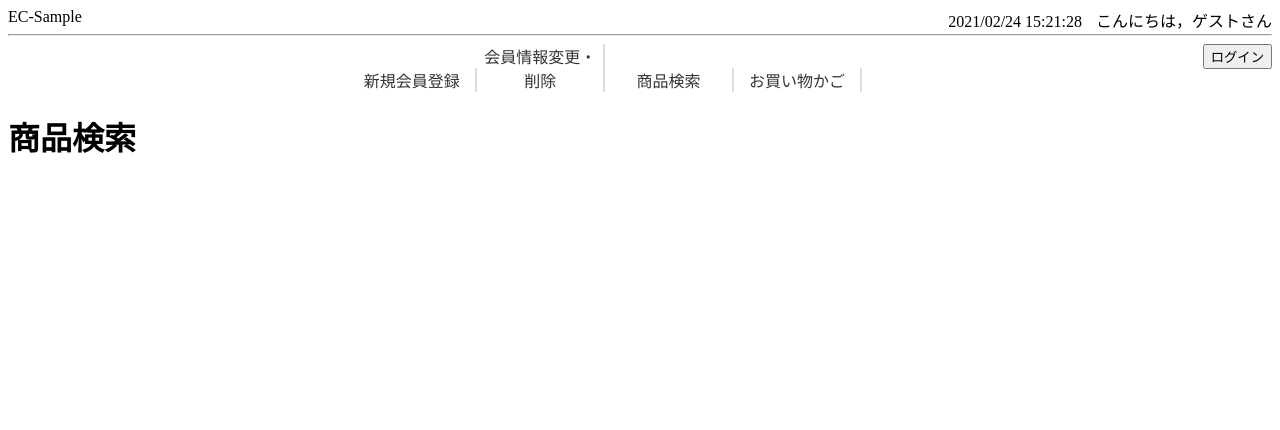
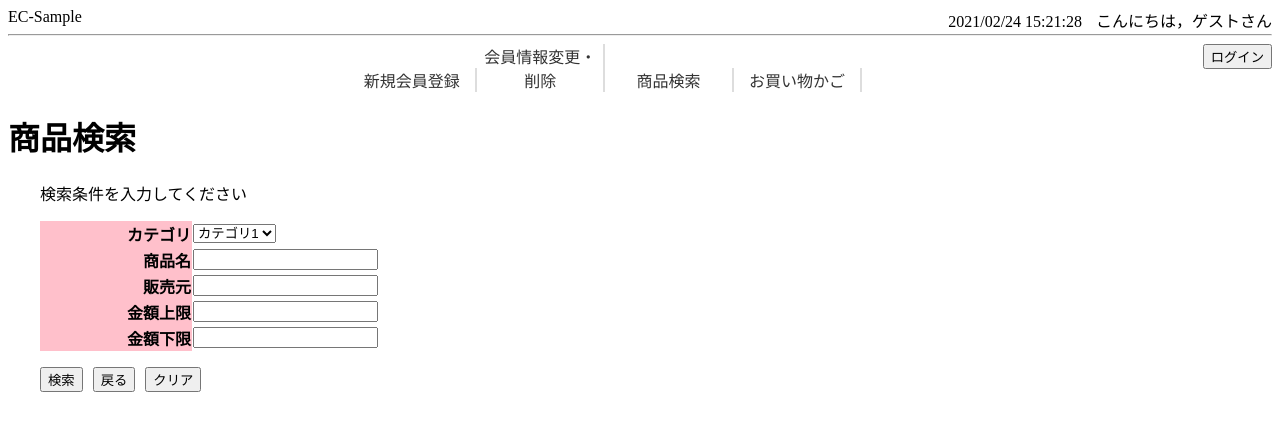
Before and after one commit to hiromu-saito/ec-sample, a Vue app in the folder ec-front/: page /search in a window 1280 px wide. Shown: the top 430 px of the page. Built offline with nearby package versions, Linux system fonts and the light colour scheme.

Commit message:
create search base

```diff
--- a/ec-front/src/views/Search.vue
+++ b/ec-front/src/views/Search.vue
@@ -1,12 +1,142 @@
 <template>
-  <h1>商品検索</h1>
+  <div>
+    <h1>商品検索</h1>
+    <div class="search">
+      <p>検索条件を入力してください</p>
+      <table>
+        <tr>
+          <th>カテゴリ</th>
+          <td>
+            <select>
+              <option
+                v-for="(category,index) in categories"
+                :value="category"
+                :key="index">
+                {{category}}
+              </option>
+            </select>
+          </td>
+        </tr>
+        <tr>
+          <th>商品名</th>
+          <td><input/></td>
+        </tr>
+        <tr>
+          <th>販売元</th>
+          <td><input/></td>
+        </tr>
+        <tr>
+          <th>金額上限</th>
+          <td><input/></td>
+        </tr>
+        <tr>
+          <th>金額下限</th>
+          <td><input/></td>
+        </tr>
+      </table>
+      <p>
+        <button @click="search">検索</button>
+        <button @click="$router.push('/')">戻る</button>
+        <button>クリア</button>
+      </p>
+    </div>
+    <div v-if="searched" class="search_list">
+      商品一覧
+      <p class="page">
+        <span>&lt;&lt;</span>
+        <span>&lt;</span>
+        1/n
+        <span>&gt;&gt;</span>
+        <span>&gt;</span>
+      </p>
+      <table>
+        <thead>
+          <tr>
+            <th>選択</th>
+            <th>商品コード</th>
+            <th>商品名</th>
+            <th>販売元</th>
+            <th>金額（単価）</th>
+            <th>メモ</th>
+            <th>購入数</th>
+          </tr>
+        </thead>
+        <tbody>
+          <tr>
+            <td><input type="checkbox"/></td>
+            <td>0000-0000</td>
+            <td>商品001</td>
+            <td>販売元001</td>
+            <td>1000</td>
+            <td>素晴らしい商品</td>
+            <td><input/></td>
+          </tr>
+        </tbody>
+      </table>
+      <button>お買い物かごにいれる</button>
+    </div>
+  </div>
 </template>
 
 <script>
 export default {
   name: "Search",
+  data(){
+    return{
+      searched:false,
+      categories:[]
+    }
+  },
+  methods:{
+    search(){
+      //API呼び出し
+      this.searched = true
+    }
+  },
+  beforeRouteEnter(to,from,next){
+    //API呼び出してカテゴリを取得
+    //仮実装
+    next(vm =>{
+      vm.categories =  ['カテゴリ1','カテゴリ2','カテゴリ3']
+    })
+  }
 };
 </script>
 
-<style>
+<style scoped>
+.search {
+  margin-left: 32px;
+}
+.search table,
+.search th,
+.search td {
+  border-collapse: collapse;
+}
+.search th {
+  width: 150px;
+  background-color: pink;
+  text-align: right;
+}
+.search td {
+  vertical-align: middle;
+}
+
+.search button {
+  margin-right: 10px;
+}
+.search_list {
+  margin-left: 32px;
+}
+.search_list table,
+.search_list th,
+.search_list td {
+  border: 1px solid ;
+}
+.search_list th{
+  background-color: pink;
+}
+.page span{
+  display: inline-block;
+  margin: 0 5px 0 5px;
+}
 </style>
```
